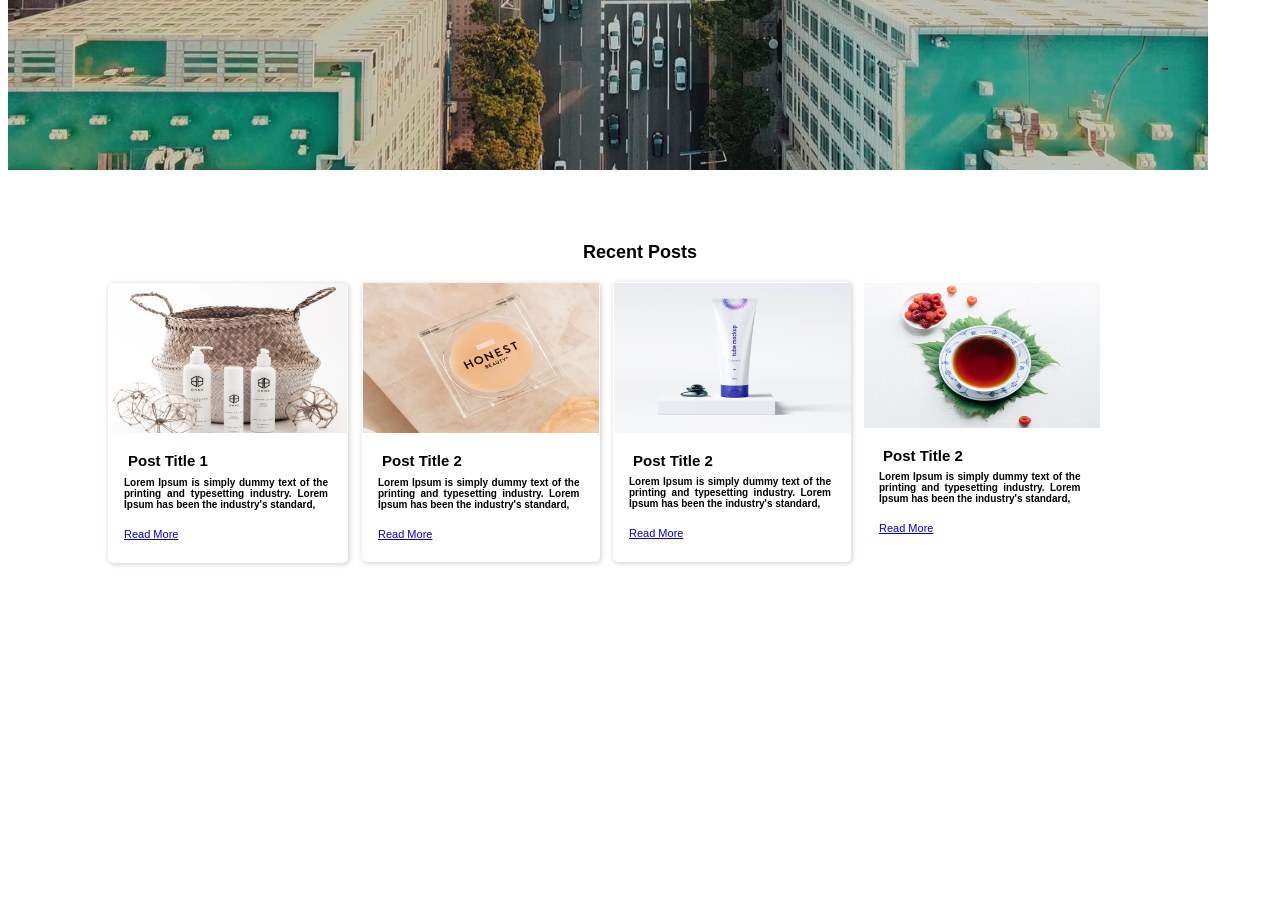
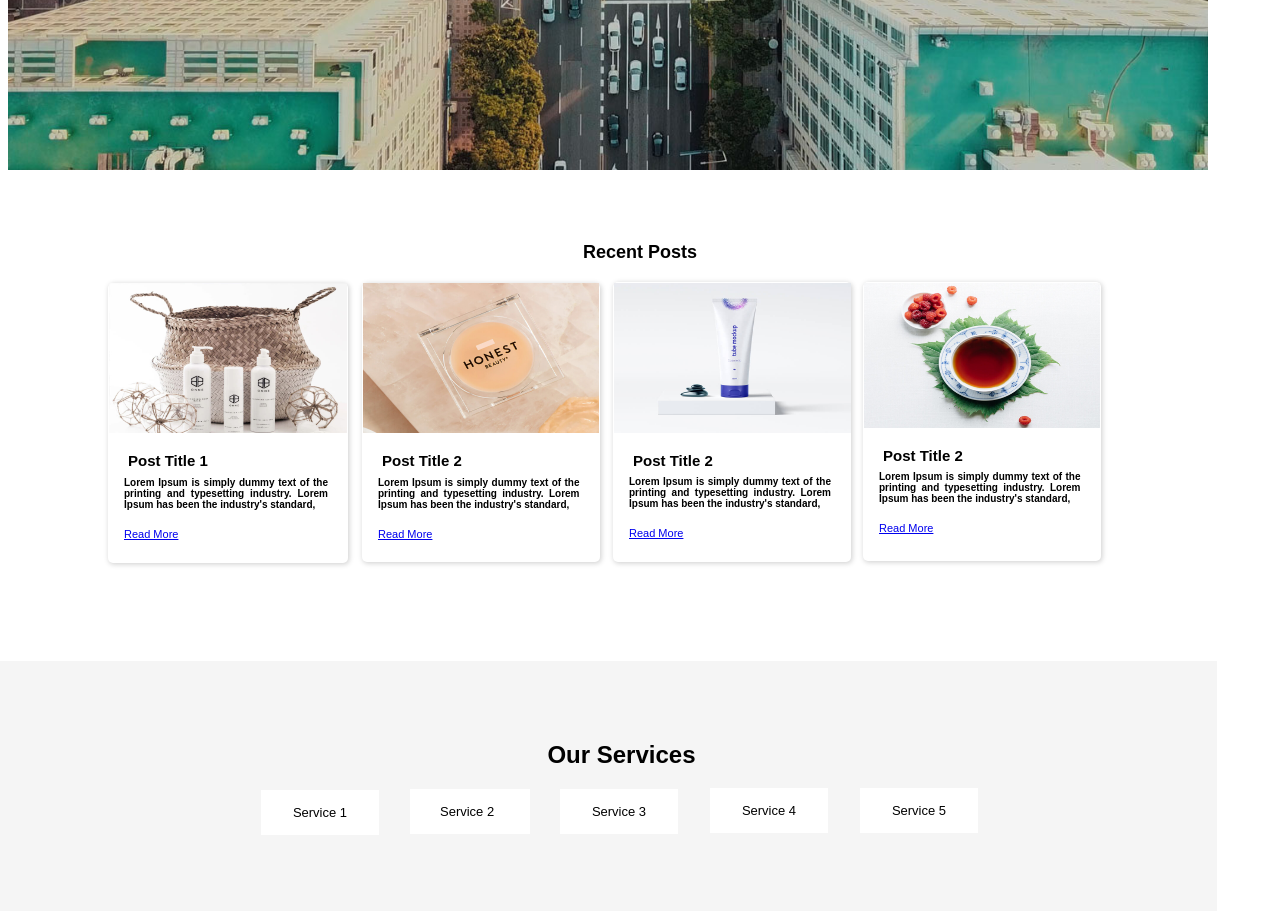
Before and after one commit to kaicunanan/index.html, a plain HTML site: page index.html in a window 1280 px wide. Shown: the part 495-1406 px from the top of the page. Before the commit the page ends 1064 px from the top, so only its background shows below. Drawn offline with Linux system fonts and the light colour scheme.

Commit message:
Services Succesfully Commit

```diff
--- a/index.html
+++ b/index.html
@@ -78,6 +78,38 @@
             </td>
         </tr>
     </div>
+    <div class="foot">
+        <h2 class="service">Our Services</h2>
+        <tr>
+            <td>
+                <p class="s3">Service 3</p>
+            </td>
+        </tr>
+
+        <tr>
+            <td>
+                <p class="s2">Service 2</p>
+            </td>
+        </tr>
+
+        <tr>
+            <td>
+                <p class="s1">Service 1</p>
+            </td>
+        </tr>
+
+        <tr>
+            <td>
+                <p class="s4">Service 4</p>
+            </td>
+        </tr>
+
+        <tr>
+            <td>
+                <p class="s5">Service 5</p>
+            </td>
+        </tr>
+    </div>
 
 </body>
 </html>
--- a/style.css
+++ b/style.css
@@ -132,6 +132,8 @@ body{
     height: 279.5px;
     margin-left: 855px;
     margin-top: -280px;
+    border-collapse: collapse;
+    box-shadow: 1px 1px 5px 0.5px lightgrey;
 }
 .four{
     width: 236px;
@@ -139,3 +141,73 @@ body{
     margin-left: 1px;
     margin-top: 1px;
 }
+.foot{
+    margin-left: -8px;
+    margin-top: 100px;
+    margin-bottom: -10px;
+    width: 1216.5px;
+    height: 250px;
+    background: whitesmoke;
+}
+.service{
+    margin-left: 45%;
+    padding-top: 80px;
+    font-family: Arial, Helvetica, sans-serif;
+}
+.s3:hover, .s2:hover, .s1:hover, .s4:hover, .s5:hover{
+    background-color: orangered;
+}
+.s3{
+    width: 118px;
+    height: 30px;
+    padding-top: 15px;
+    margin-left: 560px;
+    text-align: center;
+    font-family: Arial, Helvetica, sans-serif;
+    font-size: 13px;
+    background-color: white;
+}
+.s2{
+    width: 90px;
+    height: 30px;
+    padding-left: 30px;
+    padding-top: 15px;
+    margin-left: 410px;
+    margin-top: -58px;
+    font-family: Arial, Helvetica, sans-serif;
+    font-size: 13px;
+    background-color: white;
+}
+.s1{
+    width:118px;
+    height: 30px;
+    text-align: center;
+    padding-top: 15px;
+    font-family:Arial, Helvetica, sans-serif;
+    font-size: 13px;
+    margin-left: 261px;
+    margin-top: -57px;
+    background-color: white;
+}
+.s4{
+    width:118px;
+    height: 30px;
+    text-align: center;
+    padding-top: 15px;
+    font-family:Arial, Helvetica, sans-serif;
+    font-size: 13px;
+    margin-left: 710px;
+    margin-top: -60px;
+    background-color: white;
+}
+.s5{
+    width:118px;
+    height: 30px;
+    text-align: center;
+    padding-top: 15px;
+    font-family:Arial, Helvetica, sans-serif;
+    font-size: 13px;
+    margin-left: 860px;
+    margin-top: -58px;
+    background-color: white;
+}
```
